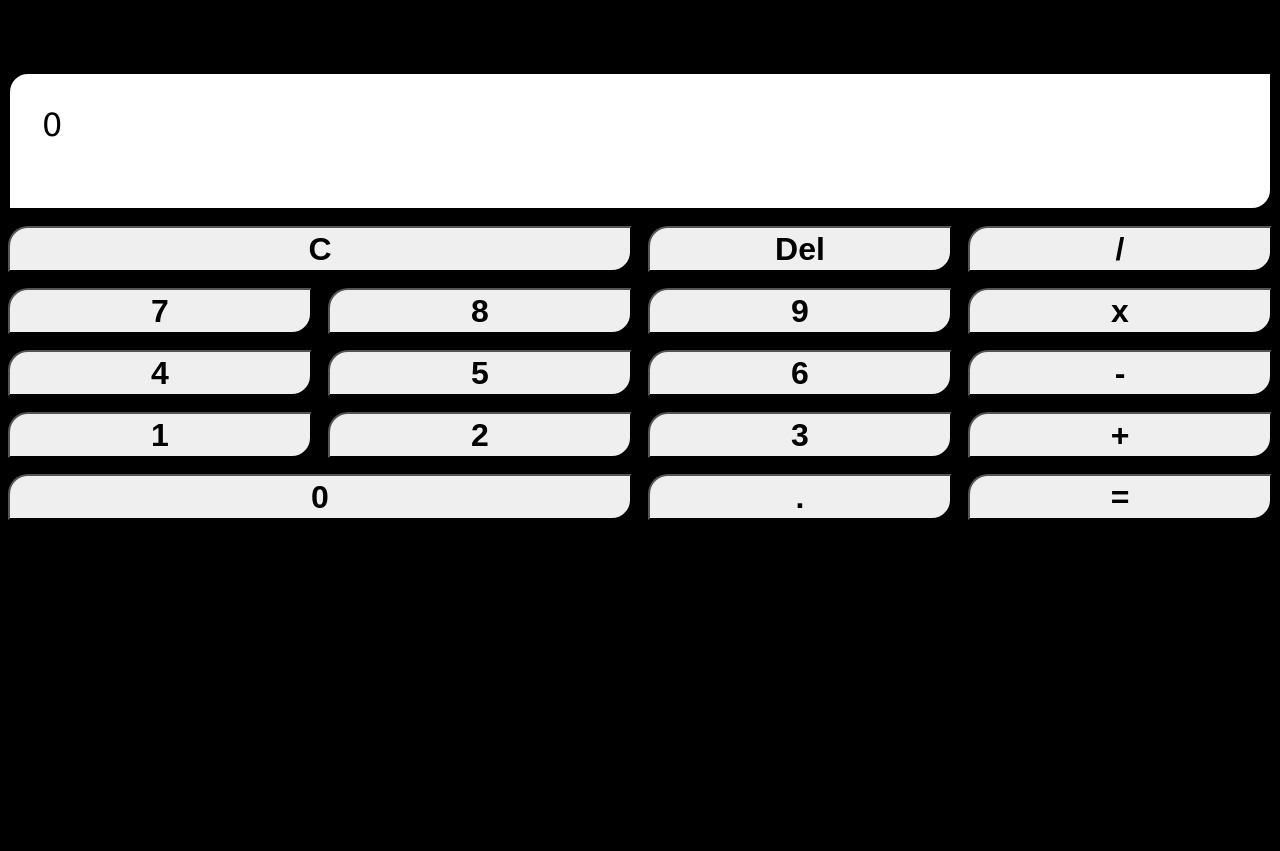
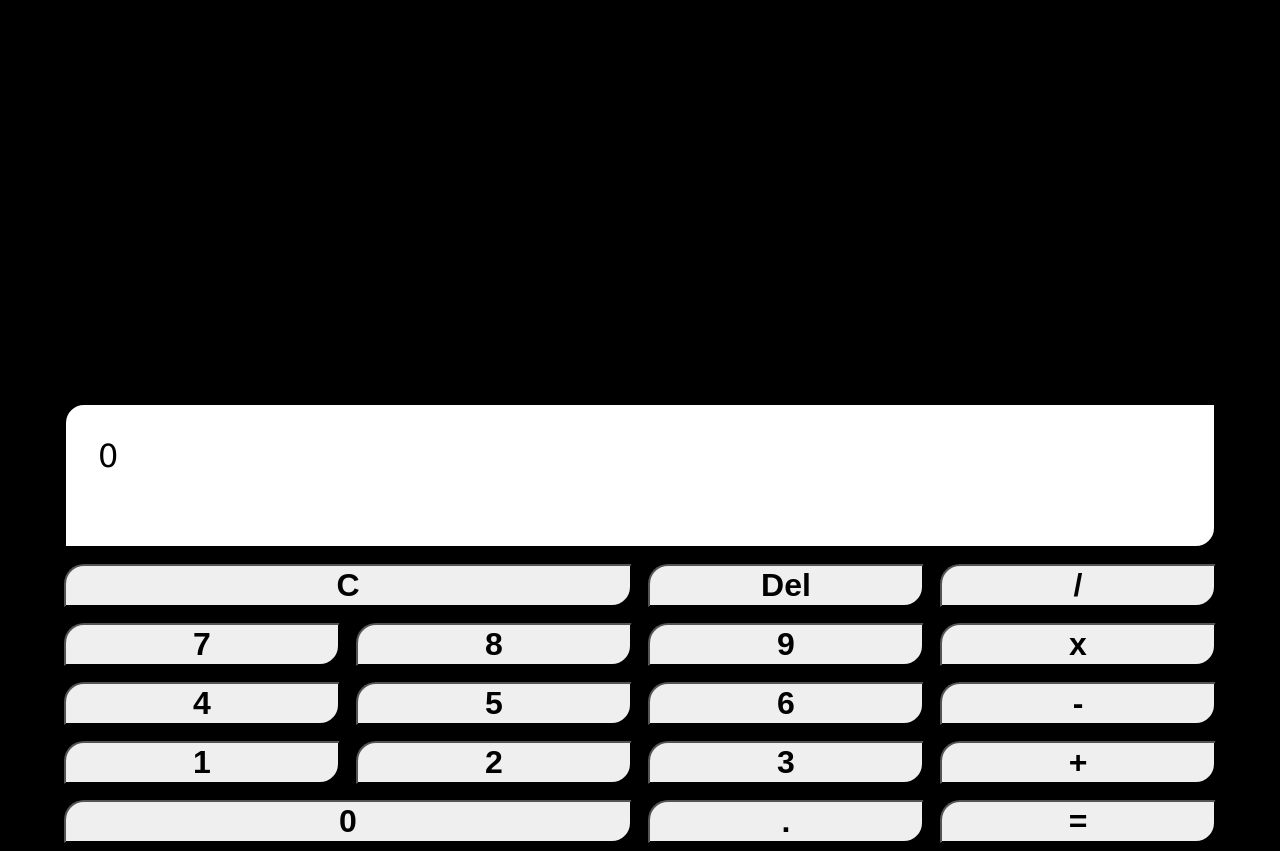
Before and after one commit to Farmanara/calc, a React app: page / in a window 1280 px wide. Before the commit the page ends 800 px from the top, so only its background shows below. Built offline with nearby package versions, Linux system fonts and the light colour scheme.

Commit message:
css changes

```diff
--- a/package.json
+++ b/package.json
@@ -1,4 +1,5 @@
-{  "homepage": "https://farmanara.github.io/calc",
+{
+  "homepage": "https://farmanara.github.io/calc",
   "name": "calc",
   "version": "0.1.0",
   "private": true,
@@ -32,5 +33,8 @@
       "last 1 firefox version",
       "last 1 safari version"
     ]
+  },
+  "devDependencies": {
+    "gh-pages": "^3.1.0"
   }
 }
--- a/public/index.html
+++ b/public/index.html
@@ -2,7 +2,7 @@
 <html lang="en">
   <head>
     <meta charset="utf-8" />
-    <link rel="icon" href="%PUBLIC_URL%/favicon.ico" />
+
     <meta name="viewport" content="width=device-width, initial-scale=1" />
     <meta name="theme-color" content="#000000" />
     <meta
@@ -24,7 +24,7 @@
       work correctly both with client-side routing and a non-root public URL.
       Learn how to configure a non-root public URL by running `npm run build`.
     -->
-    <title>React App</title>
+    <title>Calculator</title>
   </head>
   <body>
     <noscript>You need to enable JavaScript to run this app.</noscript>
--- a/src/index.css
+++ b/src/index.css
@@ -10,10 +10,9 @@ body{
 
 .container {
     font-family: Verdana, Geneva, Tahoma, sans-serif;
-
+    padding-top: 30%;
     border-radius :20px 0 ;
-    padding-top: 2rem;
-    margin: 0 auto;
+    margin: 0  auto;
     background: rgb(0, 0, 0);
     gap: 1rem;
     display: grid;
@@ -21,12 +20,10 @@ body{
     grid-template-rows:  repeat(8,1fr) ;
     justify-content:center ;
     justify-self: center;
-    min-width: 100%;
-    min-height: 480px;
+    min-height: 300px;
     height: 90%;
     width: 90vw;
     touch-action: manipulation;
-
 }
 button {
     border-radius :20px 0 ;
@@ -40,7 +37,7 @@ button:hover{
 }
 #display{
     border-radius :20px 0 ;
-    margin-top: 2rem;
+    margin-top: 1rem;
     padding: 2rem;
     border: solid 2px black;
     grid-column:1 / span 4;
```
Also changed, not shown: 1 other file.
